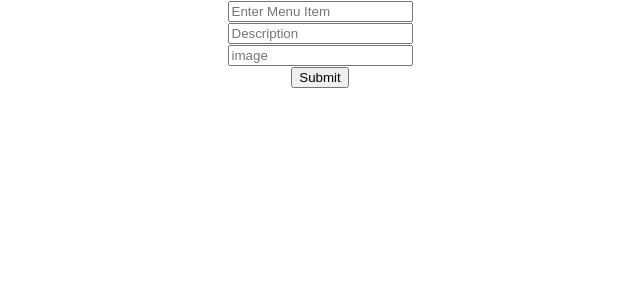
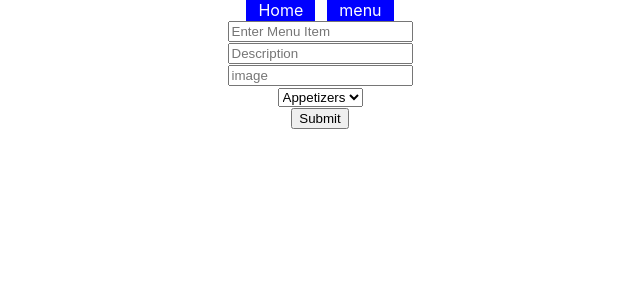
Before and after one commit to sluongo718/frontend, a React (Create React App) app: page /menuForm in a window 1280 px wide. Shown: the top 300 px of the page, without its empty margins (320-960 px from the left). Built offline with nearby package versions, Linux system fonts and the light colour scheme.

Commit message:
dropdown added to form

```diff
--- a/src/App.js
+++ b/src/App.js
@@ -5,13 +5,16 @@ import menuItemForm from './components/menuItemForm'
 import MenuContainer from './containers/menuContainer'
 import menuItems from "./components/menuItems"
 import menuItem from "./components/menuItem"
+import homePage from "./components/homePage";
+import Nav from "./components/nav";
 
 function App() {
   return (
     <div className="App">
 
-
+       <Nav />
         <Switch>
+            <Route exact path="/" component={homePage} />
             <Route  exact path="/menuForm" component={menuItemForm} />
             <Route exact path="/menuItems" component={MenuContainer}  />
             <Route exact path="/menuItem" component={menuItem} />
--- a/src/components/homePage.js
+++ b/src/components/homePage.js
@@ -10,3 +10,5 @@ class HomePage extends Component {
     }
 
 }
+
+export default HomePage
--- a/src/components/menuItem.js
+++ b/src/components/menuItem.js
@@ -2,11 +2,15 @@ import React from "react";
 
 
 const MenuItem = (item) => {
-    console.log("MenuItem", item)
 
     return (
         <div>menu item
-            <li>{item.name}<br></br>{item.body}</li>
+            <li>{item.name}
+                <br></br>
+                {item.body}
+                <br></br>
+                <img src={item.img} />
+            </li>
         </div>
 
     )
--- a/src/components/menuItemForm.js
+++ b/src/components/menuItemForm.js
@@ -8,7 +8,9 @@ class MenuItemForm extends Component {
     state = {
         name: "",
         body: "",
-        image: ""
+        image: "",
+        category_type: "",
+        subcategory_type: ""
     }
 
     handleChange = (event) => {
@@ -25,7 +27,9 @@ class MenuItemForm extends Component {
         this.setState({
             name: "",
             body: "",
-            image: ""
+            image: "",
+            category_type: "",
+            subcategory_type: ""
         })
     }
 
@@ -61,6 +65,12 @@ class MenuItemForm extends Component {
                         placeholder="image"
                     />
                     <br></br>
+                    <select value={this.state.category_type} name="category_type" onChange={this.handleChange} >
+                        <option value="appetizer">Appetizers</option>
+                        <option value="entree">Entree</option>
+                        <option value="dessert">Dessert</option>
+                    </select>
+                    <br></br>
                     <input type="submit" />
 
                 </form>
@@ -71,3 +81,12 @@ class MenuItemForm extends Component {
 }
 
 export default connect(null, {addMenuItem})(MenuItemForm)
+
+{/* <label for="cars">Choose a car:</label>
+
+<select name="cars" id="cars">
+  <option value="volvo">Volvo</option>
+  <option value="saab">Saab</option>
+  <option value="mercedes">Mercedes</option>
+  <option value="audi">Audi</option>
+</select> */}
--- a/src/components/menuItems.js
+++ b/src/components/menuItems.js
@@ -7,7 +7,7 @@ class MenuItems extends Component {
 
     renderItems = () => {
         console.log(" MenuItemsView", this.props.menuItems)
-         return this.props.menuItems.map((item, id) =>  <MenuItem key={id} name={item.name} body={item.body} />)
+         return this.props.menuItems.map((item, id) =>  <MenuItem key={id} name={item.name} body={item.body} img={item.image} />)
     }
 
     render(){
--- /dev/null
+++ b/src/components/nav.js
@@ -0,0 +1,46 @@
+import React, { Component } from 'react'
+import { NavLink } from "react-router-dom";
+
+const link = {
+    width: "100px",
+    padding: "12px",
+    margin: "0 6px 6px",
+    background: "blue",
+    textDecoration: "none",
+    color: "white",
+};
+
+class Nav extends React.Component {
+    render(){
+        return <div>
+        <NavLink
+          to="/"
+
+          exact
+
+          style={link}
+
+          activeStyle={{
+            background: "darkblue",
+          }}
+        >
+          Home
+        </NavLink>
+        <NavLink
+          to="/menuItems"
+
+          exact
+
+          style={link}
+
+          activeStyle={{
+            background: "darkred",
+          }}
+        >
+          menu
+        </NavLink>
+        </div>
+    }
+}
+
+export default Nav
```
